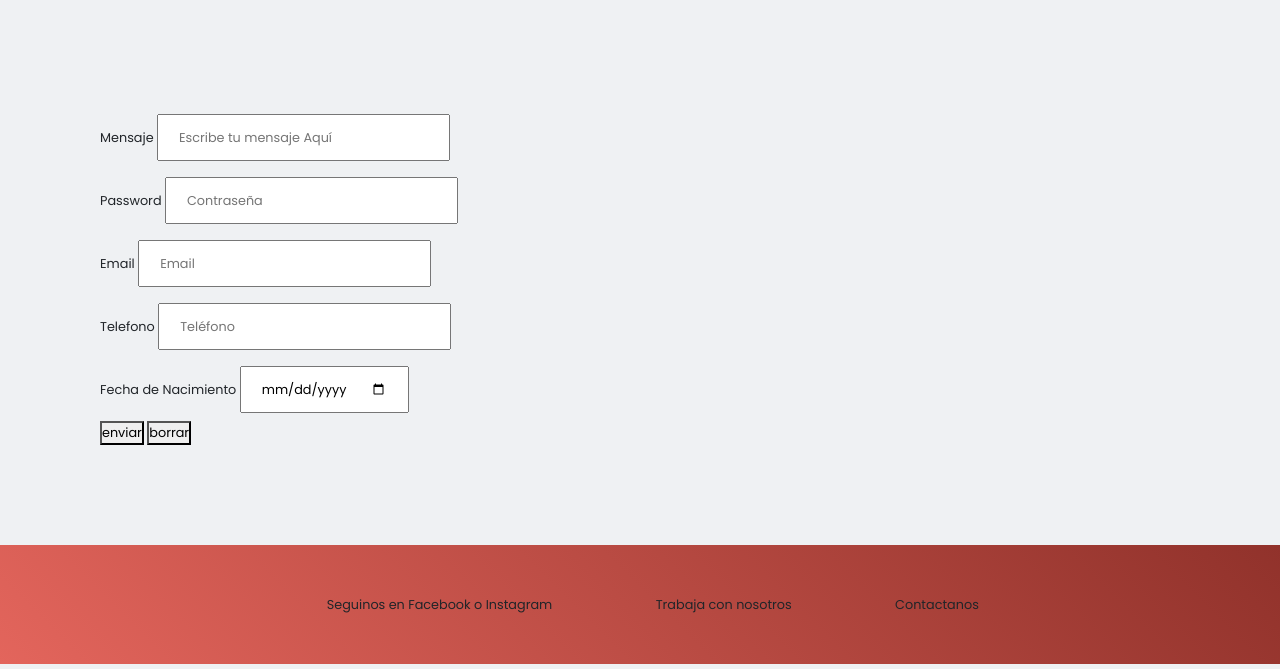
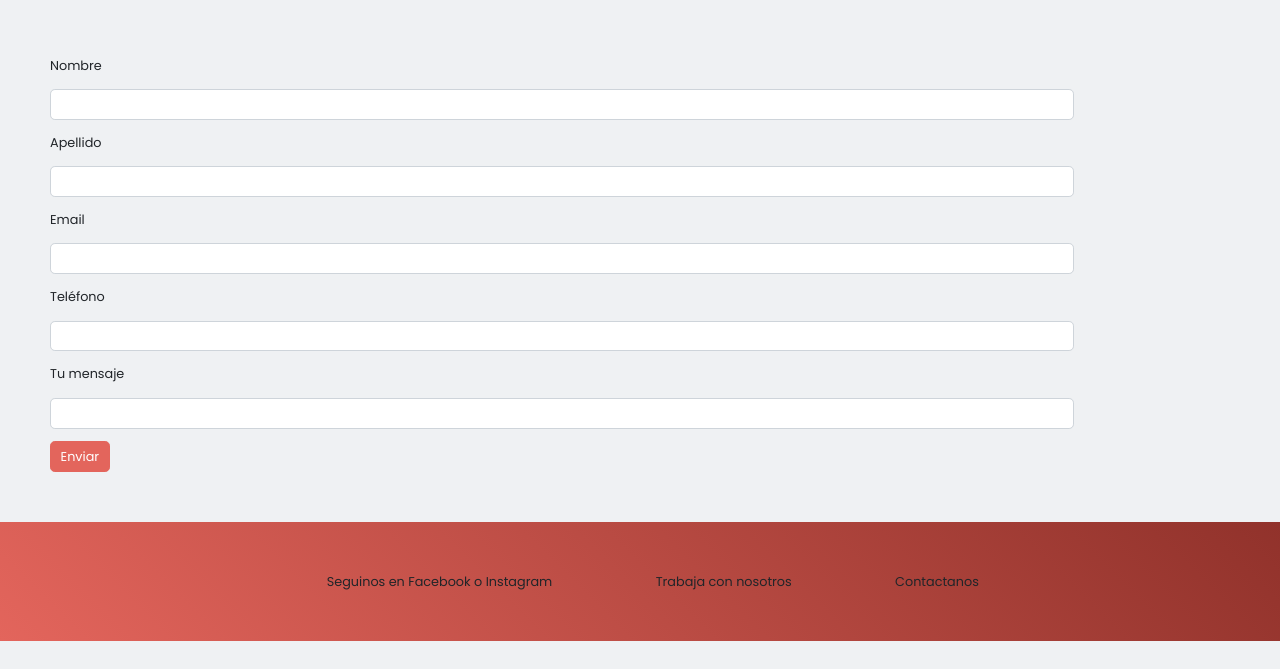
Before and after one commit to JezabelJakob/SummerHelados, a plain HTML site: page views/contacto.html in a window 1280 px wide. Shown: the part 736-1405 px from the top of the page. Drawn offline with nearby package versions, Linux system fonts and the light colour scheme; grey boxes are pictures that could not be loaded.

Commit message:
Modificacion desafio complementario boostrap

```diff
--- a/css/index.css
+++ b/css/index.css
@@ -468,6 +468,7 @@ a:active {
                     display: flex;
                     flex-direction: column;
                     margin: 50px;
+                    padding-top: 20px;
                 }
                 .nosotros-img {
                     max-width: 100%;
@@ -538,7 +539,7 @@ a:active {
 
     body {
         flex-direction: column;
-    }
+}
 }
 
 /* Correcciones Boostrap*/
@@ -563,19 +564,6 @@ a:active {
     width: 400px;
 }
 
-/* .container {
-    height: 200px;
-    margin: 100px;
-    display:flex;
-    justify-content: space-evenly;
-    margin-bottom: 100px;
-}
-
-.col {
-    width: 500px;
-    margin-left: 20px;
-    margin-right: 20px;
-} */
 .col p {
     font-size: small;
 }
@@ -590,3 +578,44 @@ a:active {
 .small {
     font-size: 15px;
 }
+
+.formilario-caja {
+    width: 80%;
+    margin: 50px;
+}
+
+.card {
+    margin: 10%;
+}
+
+.card-title {
+    font-size: 30px;
+    font-weight:600;
+}
+
+.btn:hover {
+    color:#91322b;
+    background-color:#E3655C;
+    border-color:#91322b
+}
+
+.btn-primary {
+    --bs-btn-color: #fff;
+    --bs-btn-bg:var(--primary);
+    --bs-btn-border-color:var(--primary);
+    --bs-btn-hover-color: #fff;
+    --bs-btn-hover-bg:var(--primary);
+    --bs-btn-hover-border-color:var(--primary);
+    --bs-btn-focus-shadow-rgb: 49,132,253;
+    --bs-btn-active-color: #fff;
+    --bs-btn-active-bg:var(--primary);
+    --bs-btn-active-border-color:var(--primary);
+    --bs-btn-active-shadow: inset 0 3px 5px rgba(0, 0, 0, 0.125);
+    --bs-btn-disabled-color: #fff;
+    --bs-btn-disabled-bg:var(--primary);
+    --bs-btn-disabled-border-color:var(--primary);
+    }
+
+.card p {
+    text-align: left;
+}
--- a/views/contacto.html
+++ b/views/contacto.html
@@ -41,27 +41,31 @@
                 </section>
             </header>
         </main>
-            <div class="formulario">
-                <main id="formulario-de-contacto">
-                    <form action="mensajeenviado.html" method="post" enctype=""> <!--GET queda expuesto en la url-->
-                        <label for="mensaje">Mensaje</label>
-                            <input type="text" name="mensaje" placeholder="Escribe tu mensaje Aquí">
-                        <br>
-                        <label for="password">Password</label>
-                            <input type="password" name="password" placeholder="Contraseña">
-                        <br>
-                        <label for="email">Email</label>
-                            <input type="email" name="email" placeholder="Email">
-                        <br>
-                        <label for="Telefono">Telefono</label>
-                            <input type="tel" name="Telefono" placeholder="Teléfono">
-                        <br>
-                            <label for="fechadenacimiento">Fecha de Nacimiento</label>
-                        <input type="date" name="fechadenacimiento">
-                        <br>
-                            <button type="submit">enviar</button>
-                            <button type="reset">borrar</button>
-                    </form>
+        <div class="formilario-caja">
+        <form>
+            <div class="mb-3">
+              <label for="exampleInputEmail1" class="form-label">Nombre</label>
+              <input type="email" class="form-control" id="exampleInputEmail1" aria-describedby="emailHelp">
+            </div>
+            <div class="mb-3">
+              <label for="exampleInputPassword1" class="form-label">Apellido</label>
+              <input type="password" class="form-control" id="exampleInputPassword1">
+            </div>
+            <div class="mb-3">
+                <label for="exampleInputEmail1" class="form-label">Email</label>
+                <input type="email" class="form-control" id="exampleInputEmail1" aria-describedby="emailHelp">
+              </div>
+              <div class="mb-3">
+                <label for="exampleInputEmail1" class="form-label">Teléfono</label>
+                <input type="email" class="form-control" id="exampleInputEmail1" aria-describedby="emailHelp">
+              </div>
+              <div class="mb-3">
+                <label for="exampleInputEmail1" class="form-label">Tu mensaje</label>
+                <input type="text" class="form-control" id="exampleInputEmail1" aria-describedby="emailHelp">
+              </div>
+            <button type="submit" class="btn btn-primary">Enviar</button>
+          </form>
+        </div>
                 </main>
             </div>
         <main id="footer">
```
Also changed, not shown: views/productos.html (+53 -5 lines).
